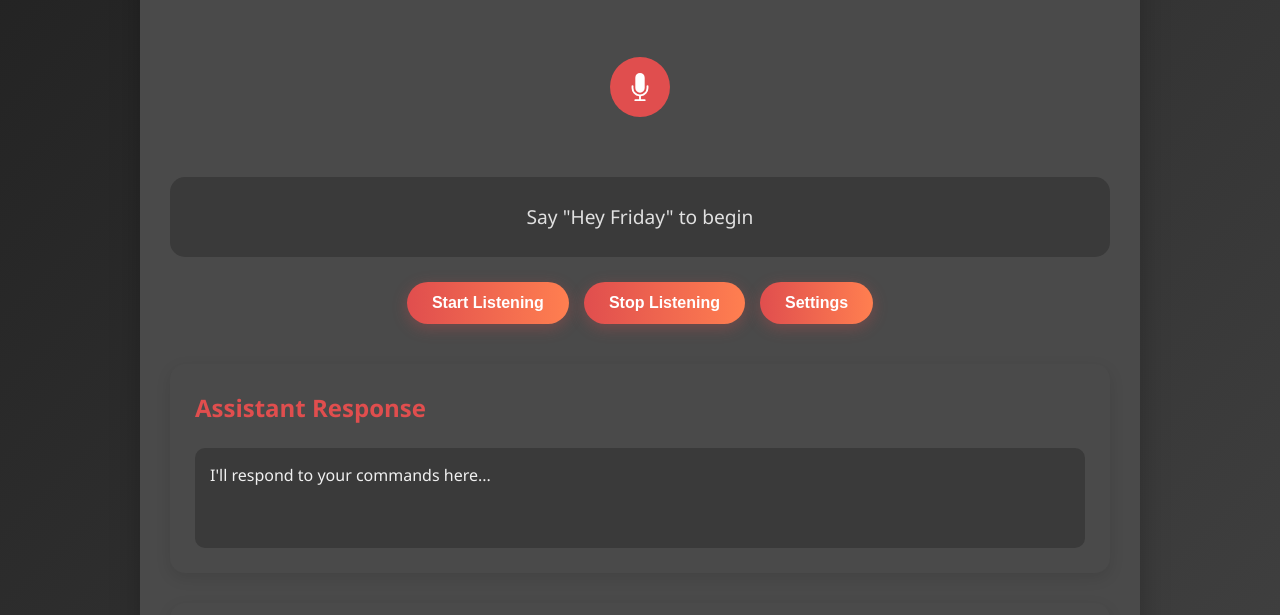
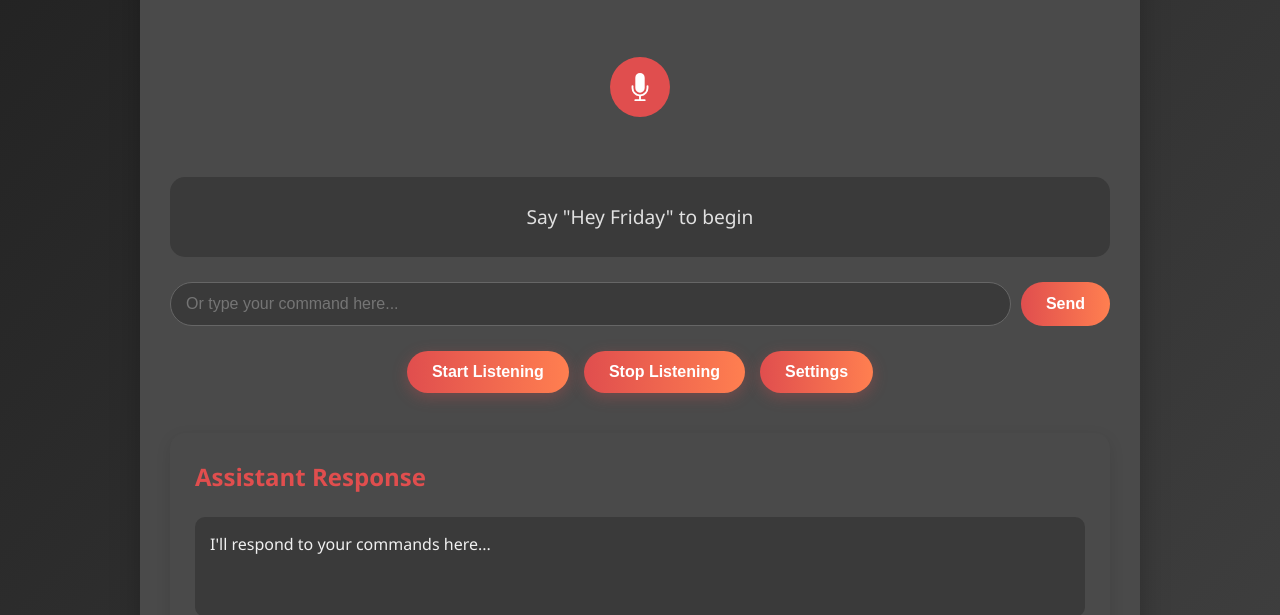
Before and after one commit to abhijeetanand628/F.R.I.D.A.Y., a website: page index.html in a window 1280 px wide. Shown: the part 185-800 px from the top of the page. Drawn offline with Linux system fonts and the light colour scheme.

Commit message:
added a msg form submit option to chat

```diff
--- a/index.html
+++ b/index.html
@@ -28,6 +28,11 @@
                 <div class="command-display">
                     <p id="commandText">Say "Hey Friday" to begin</p>
                 </div>
+
+                <form id="text-command-form">
+                    <input type="text" id="command-input" placeholder="Or type your command here..." autocomplete="off">
+                    <button type="submit">Send</button>
+                </form>
 
                 <div class="controls">
                     <button id="toggleListening" class="btn-start">
--- a/script.js
+++ b/script.js
@@ -4,6 +4,8 @@ const stopBtn = document.querySelector('.btn-stop');
 const settingBtn = document.querySelector('.btn-secondary');
 const responseContainer = document.querySelector('.response-content');
 const msg = document.querySelector('.command-display');
+const commandForm = document.getElementById('text-command-form');
+const commandInput = document.getElementById('command-input');
 
 
 // SpeechRecognition setup
@@ -302,3 +304,15 @@ function showHistory() {
     `;
   });
 }
+
+
+
+commandForm.addEventListener('submit', (e) => {
+  e.preventDefault();
+  const command = commandInput.value.trim();
+
+  if (command) {
+    processCommand(command);
+    commandInput.value = '';
+  }
+});
--- a/style.css
+++ b/style.css
@@ -326,3 +326,37 @@ footer {
         max-width: 300px;
     }
 }
+
+#text-command-form {
+  display: flex;
+  gap: 10px;
+  margin-bottom: 25px;
+}
+
+#command-input {
+  flex-grow: 1; /* Make the input field take up available space */
+  border: 1px solid #666;
+  background-color: #3a3a3a;
+  color: #f0f0f0;
+  padding: 12px 15px;
+  border-radius: 50px;
+  font-size: 1rem;
+  outline: none;
+}
+
+#text-command-form button {
+  padding: 12px 25px;
+  border: none;
+  border-radius: 50px;
+  font-size: 1rem;
+  font-weight: 600;
+  cursor: pointer;
+  transition: all 0.3s ease;
+  background: linear-gradient(to right, #e04e4e, #ff7f50);
+  color: white;
+}
+
+#text-command-form button:hover {
+  transform: translateY(-2px);
+  box-shadow: 0 4px 15px rgba(224, 78, 78, 0.4);
+}
```
